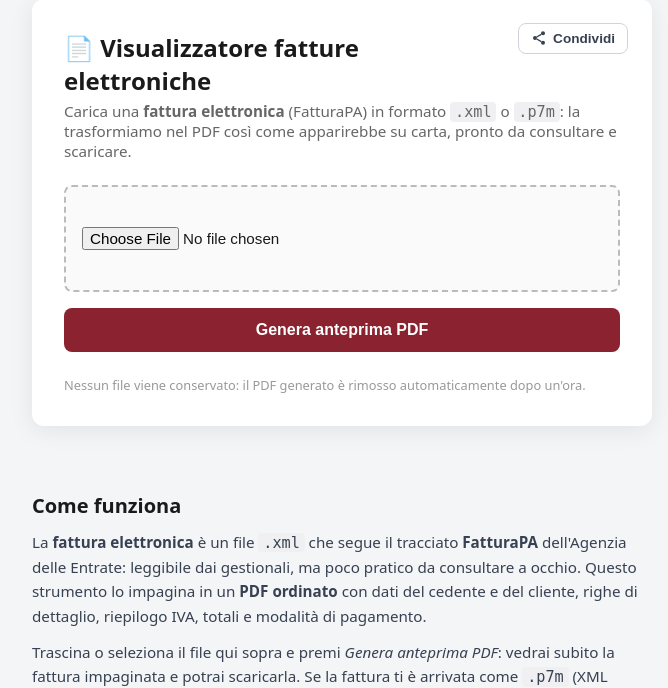
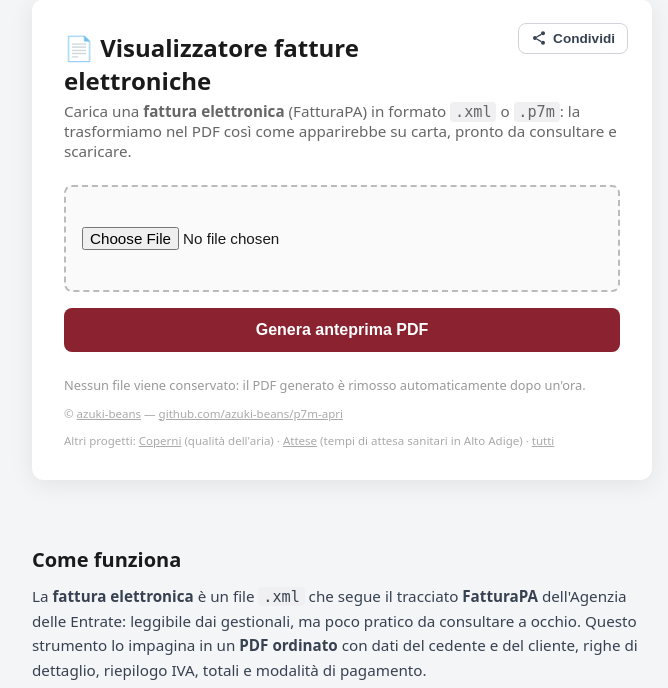
Before and after one commit to azuki-beans/p7m-apri, a Django app: template fatture/templates/fatture/index.html in a window 1280 px wide. Shown: the part 64-752 px from the top of the page, without its empty margins (298-966 px from the left). Run offline with Django 5.2, Linux system fonts and the light colour scheme; the template is opened without the code that fills it, so the values that code supplies are empty.

Commit message:
Footer: link agli altri progetti azuki-beans e all'hub azukibeans.dev
Co-Authored-By: Claude Opus 5.5 <noreply@anthropic.com>

```diff
--- a/fatture/templates/fatture/index.html
+++ b/fatture/templates/fatture/index.html
@@ -63,6 +63,8 @@
         .htmx-request .indicator { display: block; }
         .htmx-request button { opacity: .6; pointer-events: none; }
         footer { margin-top: 1.5rem; font-size: .8rem; color: #999; }
+        .copyright { margin: .75rem 0 0; font-size: .72rem; color: #aaa; }
+        .copyright a { color: #aaa; text-decoration: underline; }
         code { background:#f0f0f2; padding:.05rem .3rem; border-radius:4px; }
         a { color: #8A2230; }
         .info {
@@ -101,6 +103,14 @@
         <footer>
             Nessun file viene conservato: il PDF generato è rimosso
             automaticamente dopo un'ora.
+            <p class="copyright">© <a href="https://azukibeans.dev/it/">azuki-beans</a> —
+                <a href="https://github.com/azuki-beans/p7m-apri">github.com/azuki-beans/p7m-apri</a>
+            </p>
+            <p class="copyright">Altri progetti:
+                <a href="https://coperni.azukibeans.dev/it/places/">Coperni</a> (qualità dell'aria) ·
+                <a href="https://attese.azukibeans.dev/">Attese</a> (tempi di attesa sanitari in Alto Adige) ·
+                <a href="https://azukibeans.dev/it/">tutti</a>
+            </p>
         </footer>
     </main>
 
```
Also changed, not shown: converter/templates/converter/index.html (+6 -1 lines).
